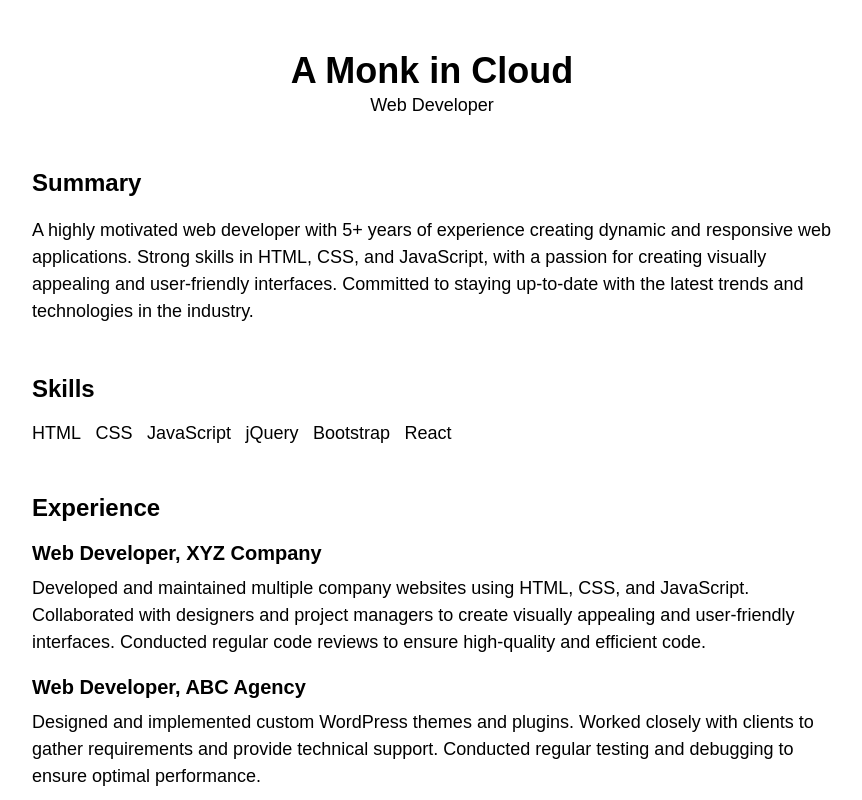
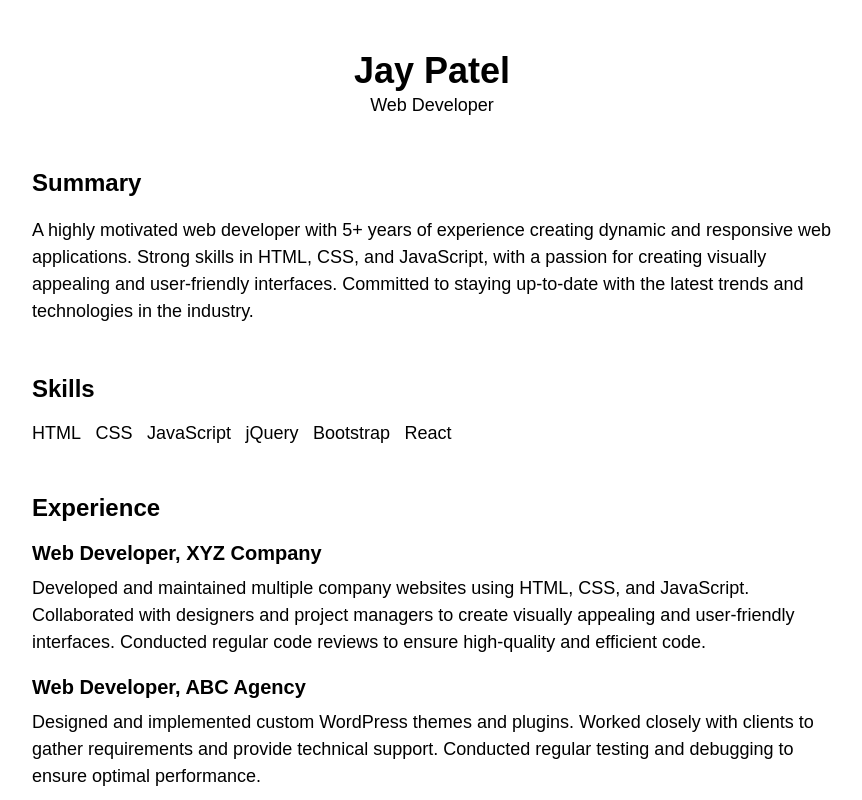
Before and after one commit to jaypatelesmsys/CI-CD-Linux, a plain HTML site: page index.html in a window 1280 px wide. Shown: the top 800 px of the page, without its empty margins (208-1070 px from the left). Drawn offline with Linux system fonts and the light colour scheme.

Commit message:
Update index.html

```diff
--- a/index.html
+++ b/index.html
@@ -7,7 +7,7 @@
 <body>
 	<div class="container">
 		<header>
-			<h1>A Monk in Cloud</h1>
+			<h1>Jay Patel</h1>
 			<p>Web Developer</p>
 		</header>
 		<section>
```
